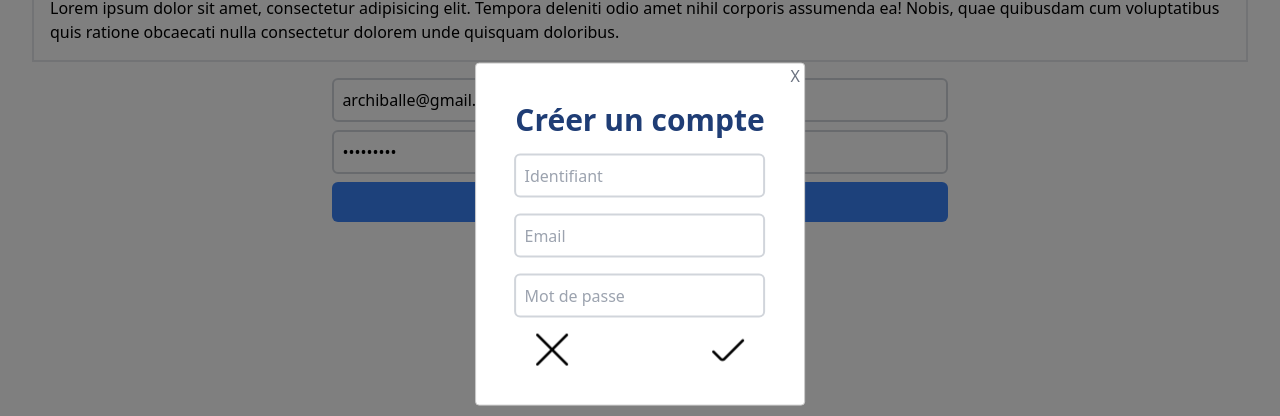
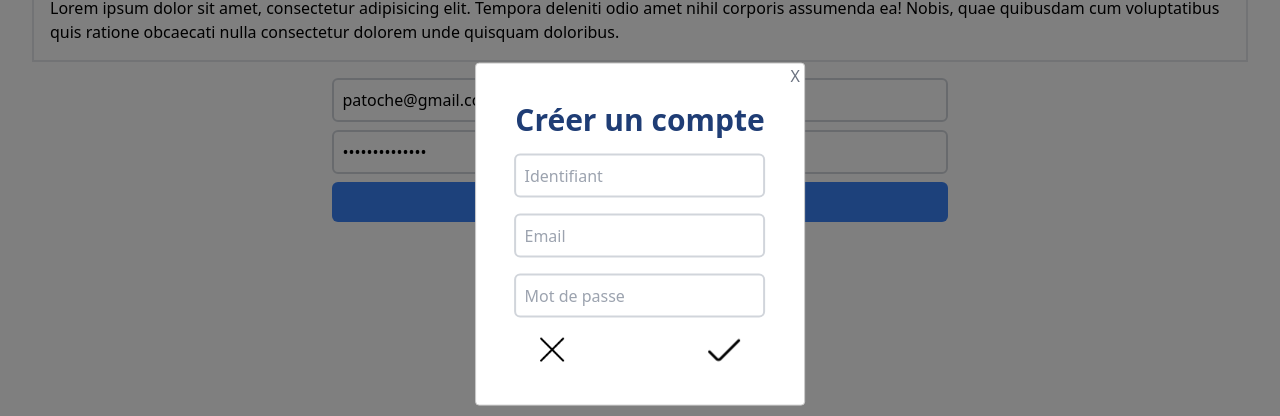
Before and after one commit to SamanthaTy/Memorize-Front-v2, a React (Vite) app: page / in a window 1280 px wide. Both pictures are taken after a click on the link "Inscrivez-vous". Shown: the part 166-582 px from the top of the page. Built offline with nearby package versions, Linux system fonts and the light colour scheme.

Commit message:
styles: change size of cross logo in modal

```diff
--- a/src/components/LoginForm/index.tsx
+++ b/src/components/LoginForm/index.tsx
@@ -8,8 +8,8 @@ import SignUpFormModal from "./SignUpFormModal";
 function LoginForm() {
   // For now, we hard code the user info to log into his account.
   const [formValues, setFormValues] = useState({
-    email: "archiballe@gmail.com",
-    password: "Archi123!",
+    email: "patoche@gmail.com",
+    password: "Patoche123456+",
   });
 
   const navigate = useNavigate();
--- a/src/components/ModalContainer/index.tsx
+++ b/src/components/ModalContainer/index.tsx
@@ -70,7 +70,7 @@ function ModalContainer({
           <div className="flex space-x-36 mt-15">
             <img
               src={crossLogo}
-              className="size-8"
+              className="size-6 mt-1"
               onClick={(event) => {
                 event.preventDefault();
                 onClose();
```
